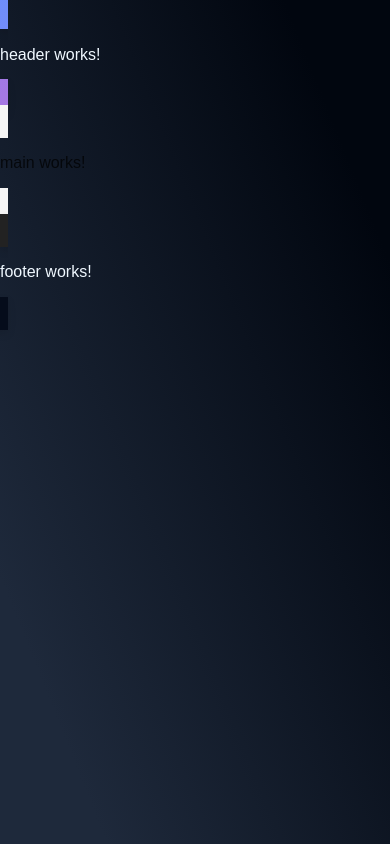
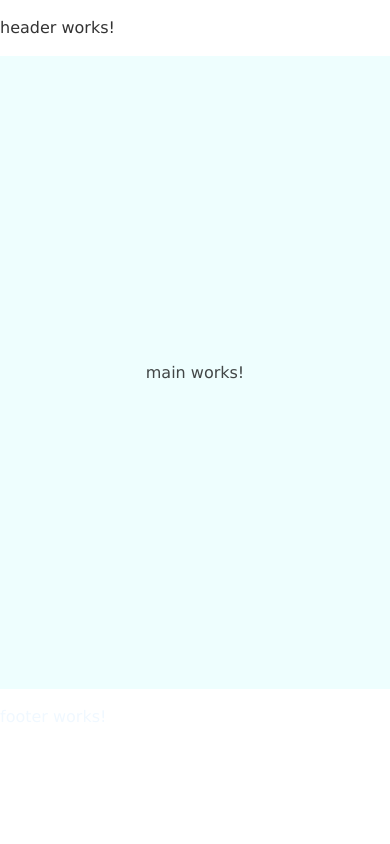
Before and after one commit to Tonyfilho/starting-class-hit, an Angular app in the folder starting/: page / in a window 390 px wide. Built offline with nearby package versions, Linux system fonts and the light colour scheme.

Commit message:
conf. do css no app.component.css

```diff
--- a/starting/src/app/app.component.css
+++ b/starting/src/app/app.component.css
@@ -1,4 +1,71 @@
-.body {
+/*reset styles*/
+*{
+    margin: 0;
+    padding: 0;
+    box-sizing: border-box;
+    font-family: Verdana, Geneva, Tahoma, sans-serif;
+}
+
+
+
+
+body {
     width: 100%;
+    display: flex;
+    flex-direction: column;
     min-height: 100vh;
+    color: var(--background-color-code);
+    line-height: 1.6;
+
 }
+
+app-header {
+    width: 100%;
+    min-height: 110px;
+}
+
+app-main {
+
+ flex: 1;
+ min-height: 75vh;
+ display: flex;
+ flex-wrap: wrap;
+ align-items: center;
+ justify-content: center;
+ align-content: center;
+ background-color: var(--background-color);
+
+}
+
+app-footer {
+
+    width: 100%;
+    min-height: 50px;
+    height: max-content;
+}
+
+
+@media(max-width:768px) {
+    main {
+        justify-content: center;
+        padding: 0.5rem;
+        min-height: 60vh;
+    }
+}
+
+@media(max-width:480px) {
+   body{
+    line-height: 1.5;
+   }
+
+    main {
+        flex-direction: column;
+        align-items: stretch;
+        justify-content: flex-start;
+        min-height: 60vh;
+        padding: 0.5rem;
+
+    }
+
+
+}
--- a/starting/src/app/app.component.html
+++ b/starting/src/app/app.component.html
@@ -1,3 +1,8 @@
-<div class="body">
-  <app-body></app-body>
-</div>
+<body>
+  <div class="header"><app-header></app-header></div>
+  <div class="main"><app-main></app-main></div>
+  <div class="footer"><app-footer></app-footer></div>
+  <div class="router">
+    <router-outlet />
+  </div>
+</body>
--- a/starting/src/app/components/body/body.component.html
+++ /dev/null
@@ -1,8 +0,0 @@
-<body>
-    <div class="header"><app-header></app-header></div>
-    <div class="main"><app-main></app-main></div>
-    <div class="footer"><app-footer></app-footer></div>
-    <div class="router">
-        <router-outlet />
-    </div>
-</body>
```
Also changed, not shown: starting/src/app/app.component.ts (+7 -2 lines), starting/src/app/components/body/body.component.ts (deleted, +0 -17 lines), starting/src/app/components/body/body.component.css (deleted), 1 other file (tests, documents, lock files or other folders).
